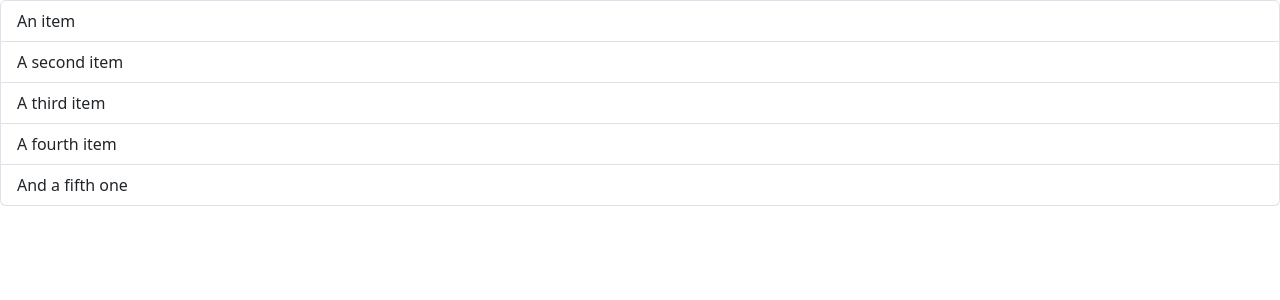
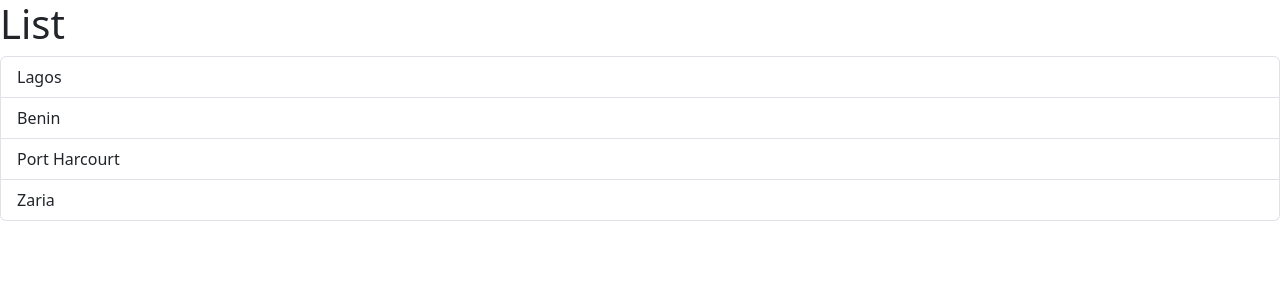
Before and after one commit to chianugo/react-tut, a React (Vite) app: page / in a window 1280 px wide. Shown: the top 300 px of the page. Built offline with nearby package versions, Linux system fonts and the light colour scheme.

Commit message:
add list items from an array

```diff
--- a/src/components/ListGroup.tsx
+++ b/src/components/ListGroup.tsx
@@ -1,12 +1,15 @@
 const ListGroup = () => {
+  const cities = ["Lagos", "Benin", "Port Harcourt", "Zaria"];
+
   return (
-    <ul className="list-group">
-      <li className="list-group-item">An item</li>
-      <li className="list-group-item">A second item</li>
-      <li className="list-group-item">A third item</li>
-      <li className="list-group-item">A fourth item</li>
-      <li className="list-group-item">And a fifth one</li>
-    </ul>
+    <>
+      <h1>List</h1>
+      <ul className="list-group">
+        {cities.map((city) => (
+          <li className="list-group-item">{city}</li>
+        ))}
+      </ul>
+    </>
   );
 };
 
```
